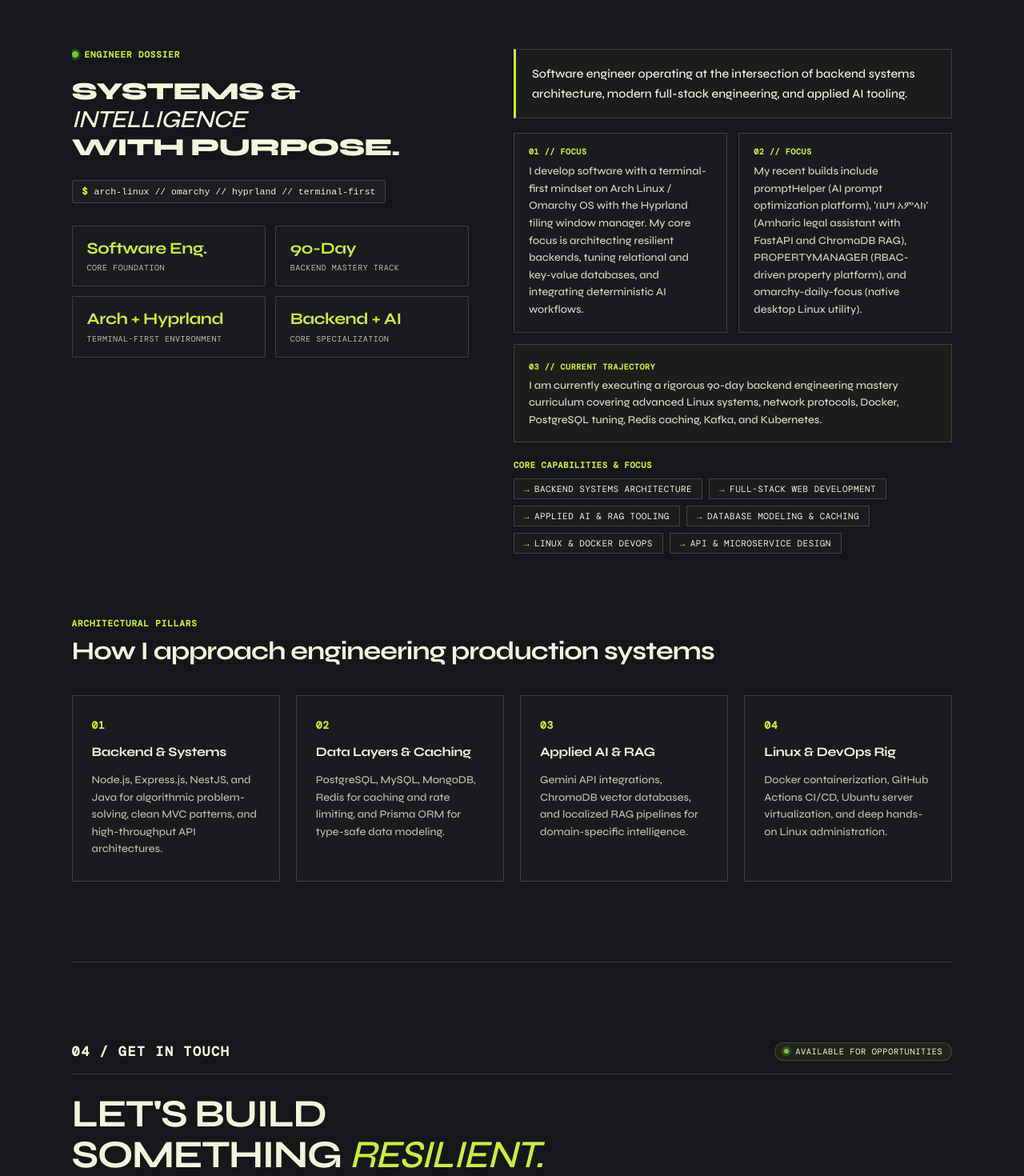
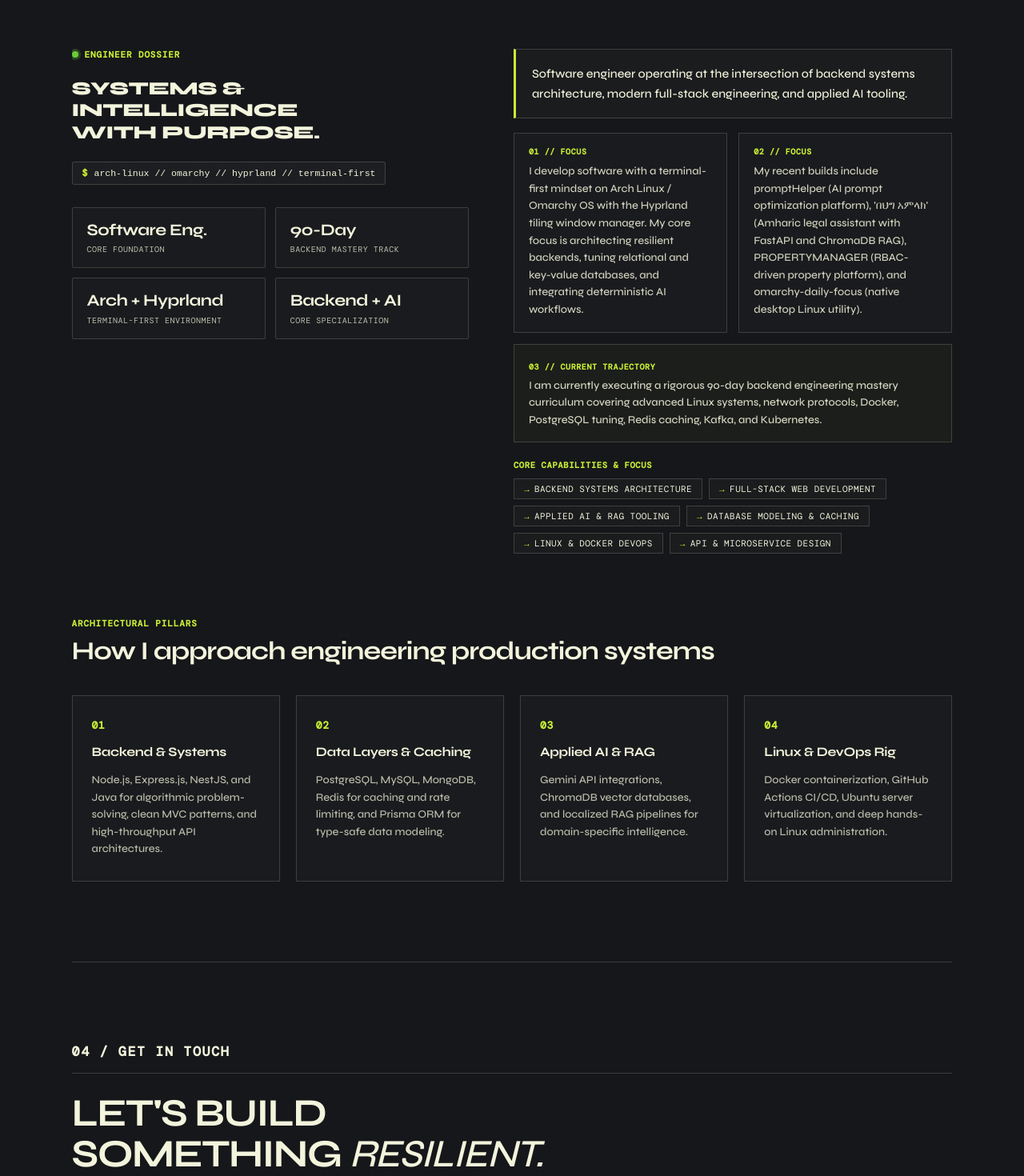
Before and after one commit to yared2124/portfolio, a React (Vite) app: page / in a window 1280 px wide. Shown: the part 4780-6250 px from the top of the page at 80% size. Built offline with nearby package versions, Linux system fonts and the light colour scheme; no server answers; a web font is replaced by a local one.

Commit message:
refactor: update typography and remove status pill and dark theme accent overrides in about and contact sections

```diff
--- a/src/components/AboutSection.tsx
+++ b/src/components/AboutSection.tsx
@@ -36,9 +36,7 @@ export const AboutSection: React.FC<AboutSectionProps> = ({
           </div>
 
           <h2 className="about-compact-title">
-            SYSTEMS &amp;
-            <br />
-            <em>INTELLIGENCE</em>
+            SYSTEMS &amp; INTELLIGENCE
             <br />
             WITH PURPOSE.
           </h2>
--- a/src/components/ContactSection.tsx
+++ b/src/components/ContactSection.tsx
@@ -18,10 +18,6 @@ export const ContactSection: React.FC<ContactSectionProps> = ({
         <div className="contact-body">
           <div className="contact-header-row">
             <span className="contact-label">04 / GET IN TOUCH</span>
-            <div className="contact-status-pill">
-              <span className="contact-status-dot" aria-hidden="true" />
-              <span>AVAILABLE FOR OPPORTUNITIES</span>
-            </div>
           </div>
 
           <h2>
--- a/src/index.css
+++ b/src/index.css
@@ -1687,17 +1687,17 @@ button {
 }
 
 .about-compact-title {
-  font-size: clamp(22px, 2.4vw, 34px);
-  font-weight: 800;
-  line-height: 1.15;
-  letter-spacing: -0.03em;
+  font-size: clamp(19px, 1.8vw, 25px);
+  font-weight: 750;
+  line-height: 1.2;
+  letter-spacing: -0.02em;
   margin: 0;
   color: var(--ink);
 }
 
 .about-compact-title em {
-  font-style: italic;
-  font-weight: 400;
+  font-style: normal;
+  font-weight: inherit;
   color: inherit;
 }
 
@@ -1753,11 +1753,6 @@ button {
   box-shadow: 3px 3px 0 var(--ink);
 }
 
-[data-theme="dark"] .about-stat-card:hover {
-  border-color: var(--acid);
-  box-shadow: 3px 3px 0 var(--acid);
-}
-
 .about-stat-value {
   font-family: var(--font-sans);
   font-size: clamp(18px, 1.6vw, 22px);
@@ -1765,10 +1760,6 @@ button {
   letter-spacing: -0.025em;
   color: var(--ink);
   line-height: 1.15;
-}
-
-[data-theme="dark"] .about-stat-value {
-  color: var(--acid);
 }
 
 .about-stat-label {
@@ -2116,12 +2107,7 @@ button {
 .contact-body>h2 em {
   font-style: italic;
   font-weight: 400;
-  color: var(--violet);
-}
-
-[data-theme="dark"] .contact-inner h2 em,
-[data-theme="dark"] .contact-body>h2 em {
-  color: var(--acid);
+  color: inherit;
 }
 
 .contact-subtext {
```
